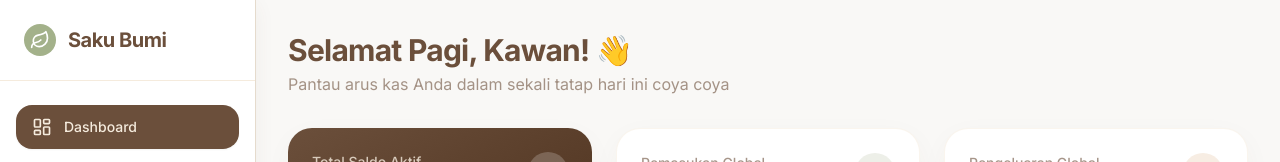
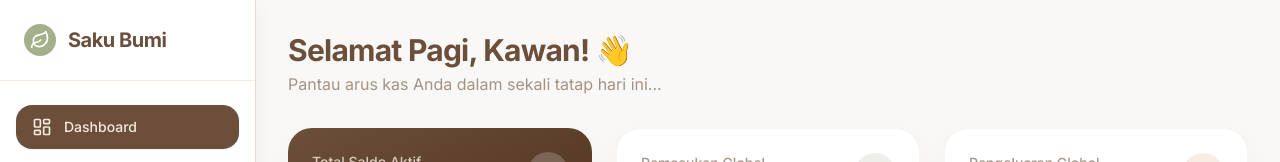
Before and after one commit to janubiyyy/sakubumi-web, a React (Vite) app: page /dashboard in a window 1280 px wide. Shown: the top 162 px of the page. Built offline with nearby package versions, Linux system fonts and the light colour scheme; no server answers.

Commit message:
chore: Refine dashboard subtitle text by replacing "coya coya" with an ellipsis.

```diff
--- a/src/pages/DashboardPage.tsx
+++ b/src/pages/DashboardPage.tsx
@@ -105,7 +105,7 @@ const DashboardPage = () => {
     <div className="space-y-8 animate-in fade-in duration-500">
       <header className="mb-2">
         <h1 className="text-3xl font-bold text-primary tracking-tight">{getGreeting()}, {user?.name || 'Kawan'}! 👋</h1>
-        <p className="text-primary/60 mt-1">Pantau arus kas Anda dalam sekali tatap hari ini coya coya</p>
+        <p className="text-primary/60 mt-1">Pantau arus kas Anda dalam sekali tatap hari ini...</p>
       </header>
 
       {/* Summary Cards */}
```
